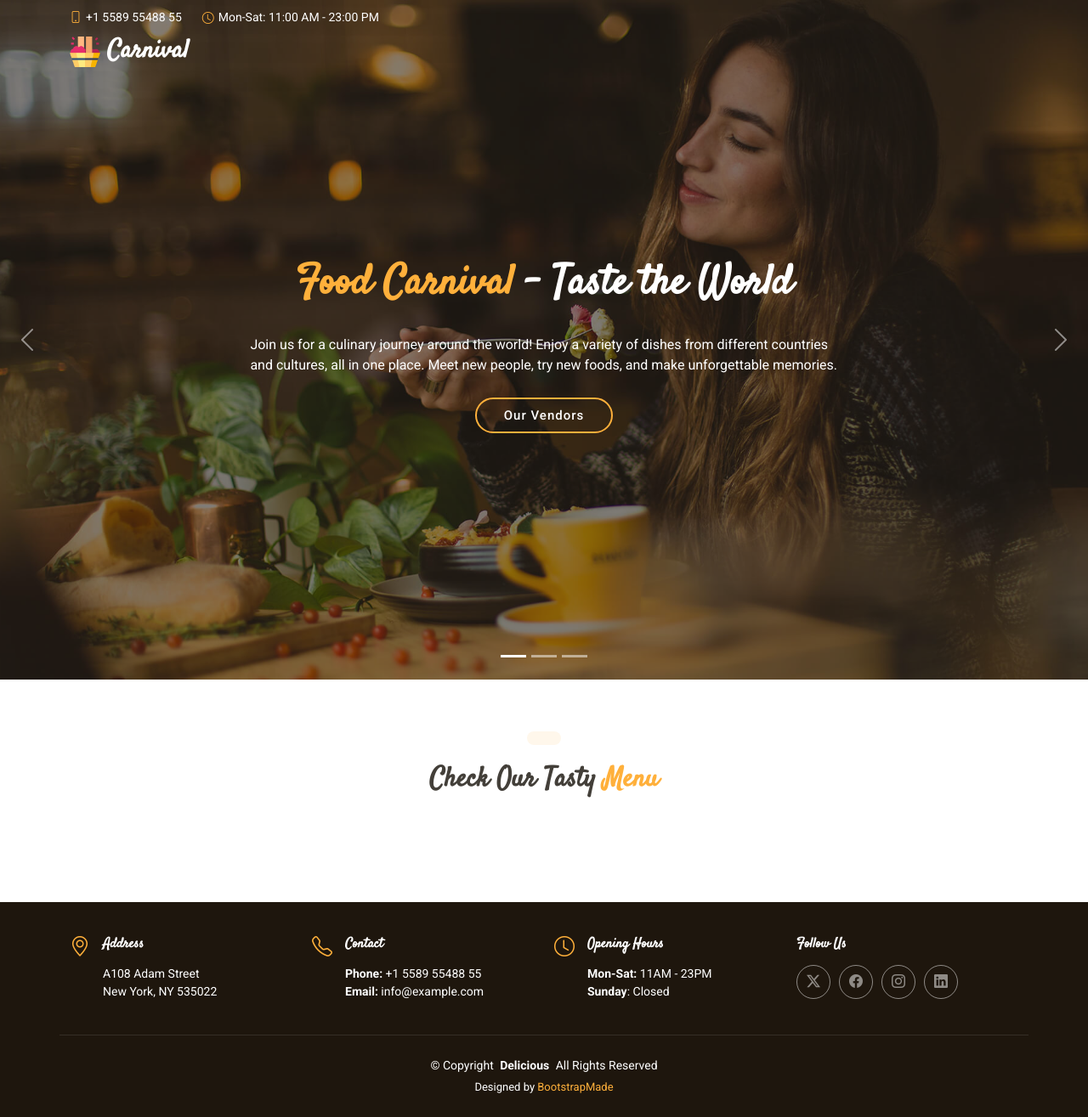
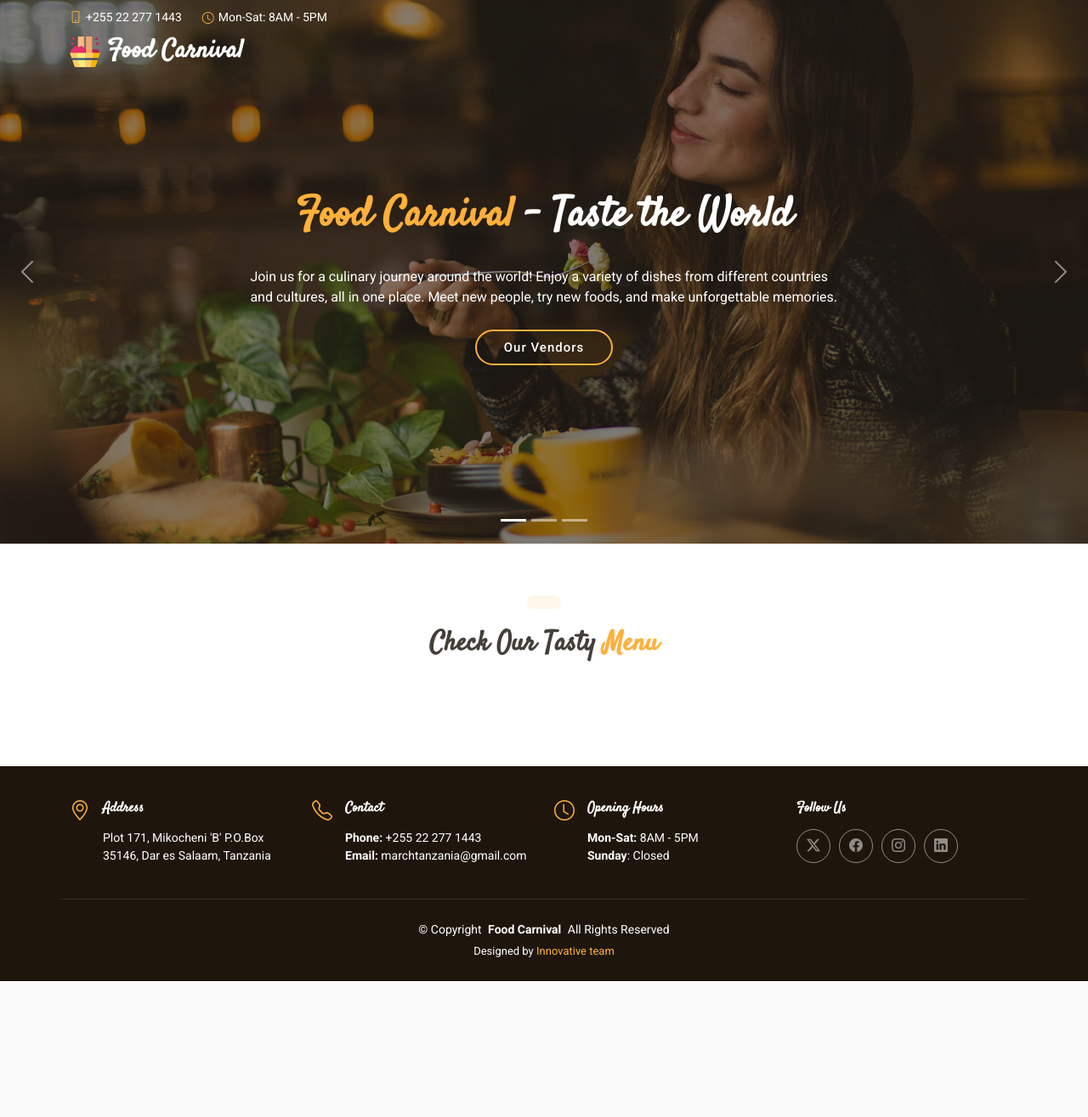
Before and after one commit to thisisabiud/food-carnival, a Django app: template carnival/emenu/templates/emenu/menu.html in a window 1280 px wide. Shown: the whole page at 85% size. After the commit the page ends 1155 px from the top, so only its background shows below. Run offline with Django 3.2, Linux system fonts and the light colour scheme; the template is opened without the code that fills it, so the values that code supplies are empty; some libraries are stand-ins or nearby versions.

Commit message:
minor changes

```diff
--- a/carnival/emenu/static/emenu/assets/css/main.css
+++ b/carnival/emenu/static/emenu/assets/css/main.css
@@ -794,7 +794,7 @@ section,
 
 .hero .carousel {
   width: 100%;
-  min-height: 100vh;
+  min-height: 80vh;
   padding: 0;
   margin: 0;
   background-color: var(--background-color);
--- a/carnival/emenu/templates/emenu/layout.html
+++ b/carnival/emenu/templates/emenu/layout.html
@@ -37,8 +37,8 @@
     <div class="topbar d-flex align-items-center">
       <div class="container d-flex justify-content-end justify-content-md-between">
         <div class="contact-info d-flex align-items-center">
-          <i class="bi bi-phone d-flex align-items-center d-none d-lg-block"><span>+1 5589 55488 55</span></i>
-          <i class="bi bi-clock ms-4 d-none d-lg-flex align-items-center"><span>Mon-Sat: 11:00 AM - 23:00 PM</span></i>
+          <i class="bi bi-phone d-flex align-items-center d-none d-lg-block"><span>+255 22 277 1443</span></i>
+          <i class="bi bi-clock ms-4 d-none d-lg-flex align-items-center"><span>Mon-Sat: 8AM - 5PM</span></i>
         </div>
         <!-- <a href="#book-a-table" class="cta-btn">Book a table</a> -->
       </div>
@@ -47,10 +47,10 @@
     <div class="branding d-flex align-items-cente">
 
       <div class="container position-relative d-flex align-items-center justify-content-between">
-        <a href="index.html" class="logo d-flex align-items-center">
+        <a href="{% url 'emenu:menu_list' %}" class="logo d-flex align-items-center">
           <!-- Uncomment the line below if you also wish to use an image logo -->
           <img src="{% static 'emenu/assets/img/favicon.png' %}" alt="">
-          <h1 class="sitename">Carnival</h1>
+          <h1 class="sitename">Food Carnival</h1>
         </a>
         <nav id="navmenu" class="navmenu d-none">
           <ul>
@@ -131,8 +131,7 @@
         <i class="bi bi-geo-alt icon"></i>
         <div class="address">
           <h4>Address</h4>
-          <p>A108 Adam Street</p>
-          <p>New York, NY 535022</p>
+          <p>Plot 171, Mikocheni 'B' P.O.Box 35146, Dar es Salaam, Tanzania</p>
           <p></p>
         </div>
 
@@ -143,8 +142,8 @@
         <div>
           <h4>Contact</h4>
           <p>
-            <strong>Phone:</strong> <span>+1 5589 55488 55</span><br>
-            <strong>Email:</strong> <span>info@example.com</span><br>
+            <strong>Phone:</strong> <span>+255 22 277 1443</span><br>
+            <strong>Email:</strong> <span>marchtanzania@gmail.com</span><br>
           </p>
         </div>
       </div>
@@ -154,7 +153,7 @@
         <div>
           <h4>Opening Hours</h4>
           <p>
-            <strong>Mon-Sat:</strong> <span>11AM - 23PM</span><br>
+            <strong>Mon-Sat:</strong> <span>8AM - 5PM</span><br>
             <strong>Sunday</strong>: <span>Closed</span>
           </p>
         </div>
@@ -174,13 +173,13 @@
   </div>
 
   <div class="container copyright text-center mt-4">
-    <p>© <span>Copyright</span> <strong class="px-1 sitename">Delicious</strong> <span>All Rights Reserved</span></p>
+    <p>© <span>Copyright</span> <strong class="px-1 sitename">Food Carnival</strong> <span>All Rights Reserved</span></p>
     <div class="credits">
       <!-- All the links in the footer should remain intact. -->
       <!-- You can delete the links only if you've purchased the pro version. -->
       <!-- Licensing information: https://bootstrapmade.com/license/ -->
       <!-- Purchase the pro version with working PHP/AJAX contact form: [buy-url] -->
-      Designed by <a href="https://bootstrapmade.com/">BootstrapMade</a>
+      Designed by <a href="https://bootstrapmade.com/">Innovative team</a>
     </div>
   </div>
 
--- a/carnival/emenu/templates/emenu/menu.html
+++ b/carnival/emenu/templates/emenu/menu.html
@@ -24,7 +24,7 @@
             </div>
           </div> -->
 
-          <div class="row isotope-container" data-aos="fade-up" data-aos-delay="200">
+          <div id="menu-items" class="row isotope-container" data-aos="fade-up" data-aos-delay="200">
 
             {% for item in menu_items %}
               <div class="col-lg-6 menu-item isotope-item {{ item.category.slug }}">
--- a/carnival/emenu/views.py
+++ b/carnival/emenu/views.py
@@ -18,7 +18,7 @@ def menu_list(request):
     :return: A rendered HTML page with the list of vendors.
     """
 
-    vendors_list = Vendor.objects.order_by('created_at')
+    vendors_list = Vendor.objects.order_by('name')
     page_number = request.GET.get('page')
     paginator = Paginator(vendors_list, 8)
     try:
```
Also changed, not shown: carnival/emenu/templates/emenu/pagination.html (+5 -5 lines).
